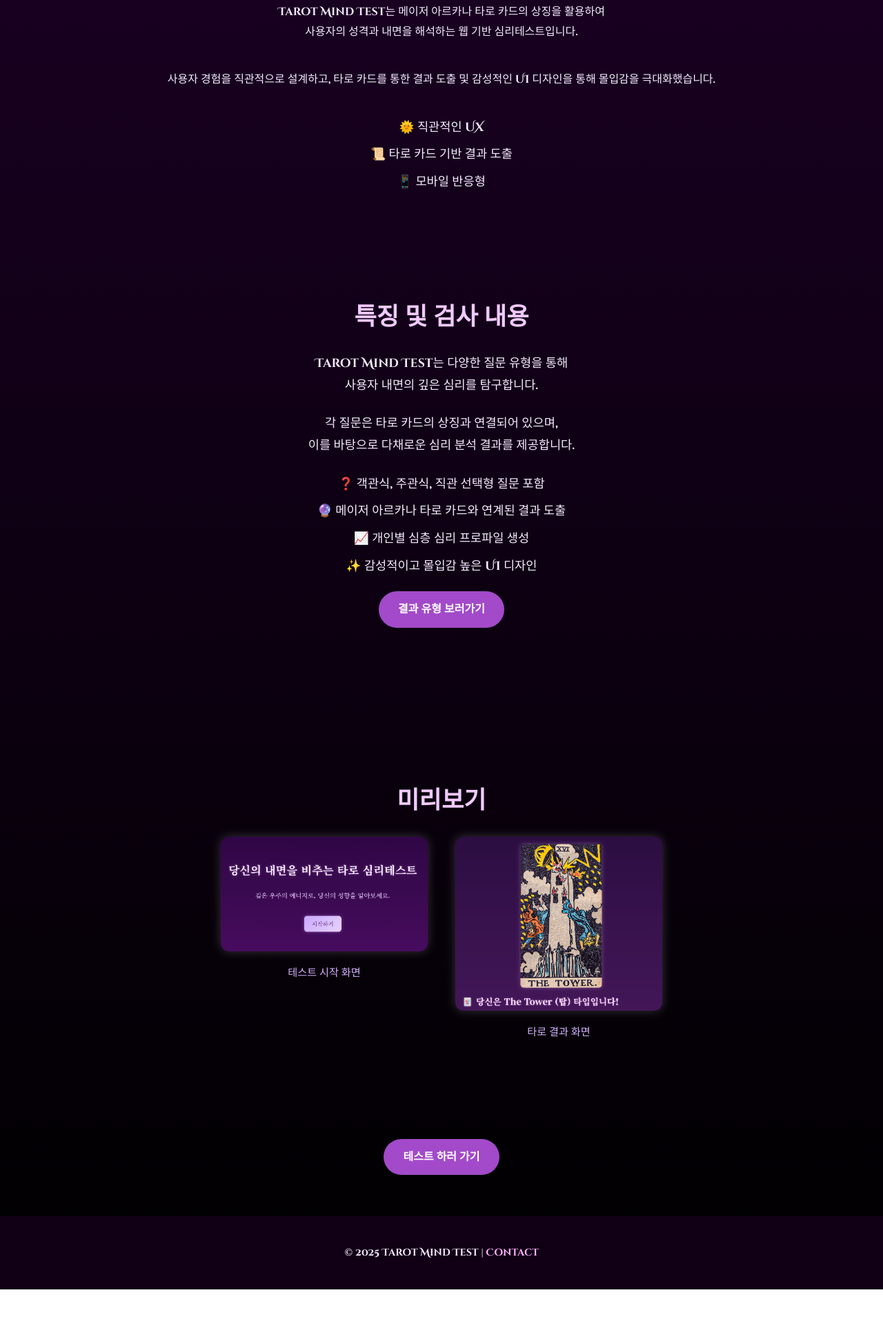
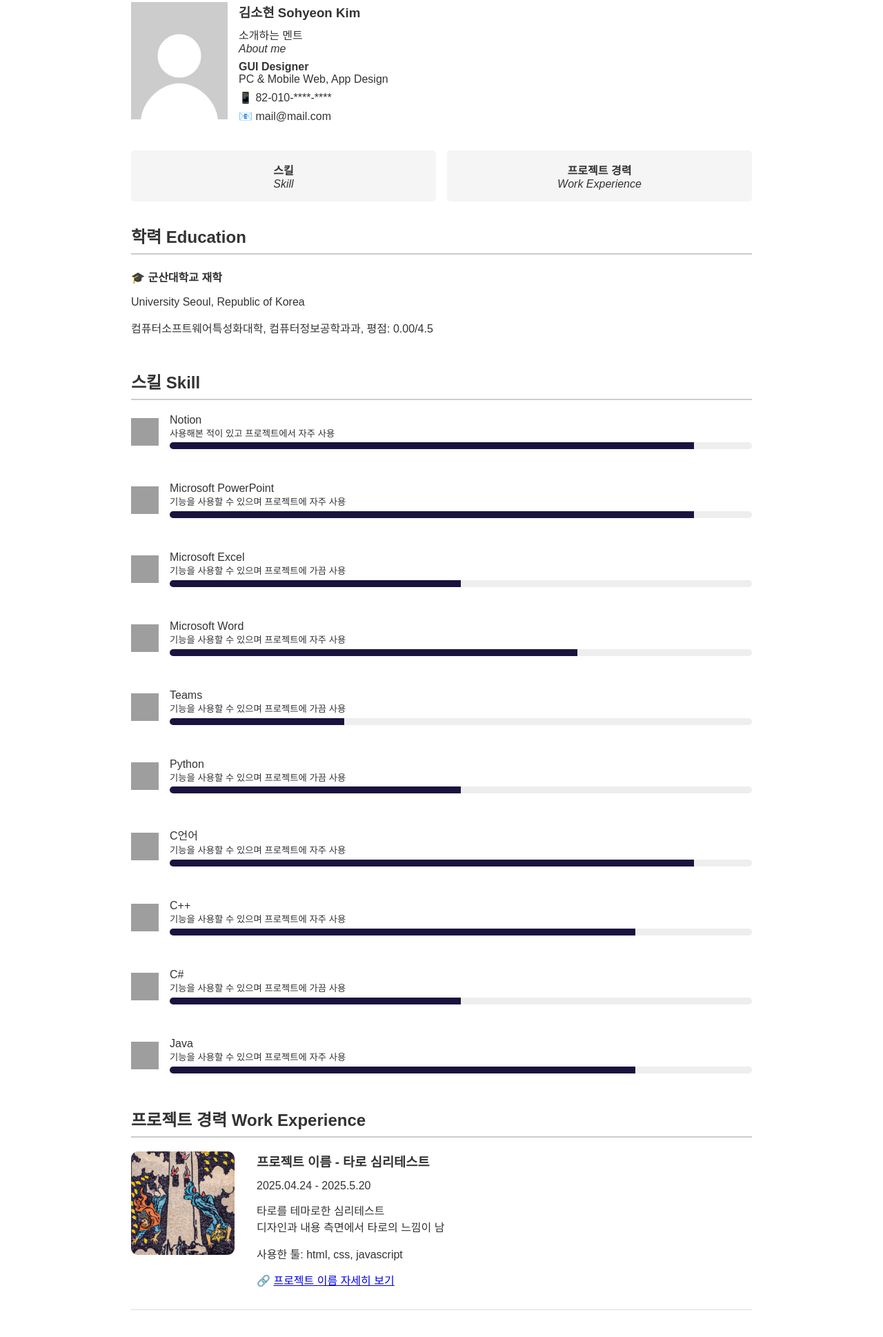
Before and after one commit to sohyeon321/web, a plain HTML site: page index.html in a window 1280 px wide. Shown: the part 160-2098 px from the top of the page at 69% size. Before the commit the page ends 2029 px from the top, so only its background shows below. Drawn offline with Linux system fonts and the light colour scheme; grey boxes are pictures that could not be loaded.

Commit message:
Add files via upload

```diff
--- a/index.html
+++ b/index.html
@@ -3,216 +3,252 @@
 <head>
   <meta charset="UTF-8" />
   <meta name="viewport" content="width=device-width, initial-scale=1.0" />
-  <title>Tarot Mind Test</title>
-  <link rel="stylesheet" href="https://fonts.googleapis.com/css2?family=Cinzel+Decorative:wght@700&display=swap" />
+  <title>이력서 Resume Sample</title>
   <style>
-    /* 기본 설정 */
-
-    * {
+    html {
+      scroll-behavior: smooth;
+    }
+    body {
+      font-family: 'Arial', sans-serif;
       margin: 0;
       padding: 0;
-      box-sizing: border-box;
+      background-color: #fff;
+      color: #333;
     }
-
-    html, body {
-      height: auto;
-      overflow-y: auto;
-      font-family: 'Cinzel Decorative', serif;
-      background: linear-gradient(to bottom, #1a0023, #000);
-      color: #f5eaff;
-      line-height: 1.8;
+    .container {
+      width: 80%;
+      max-width: 900px;
+      margin: 2rem auto;
+      padding: 2rem;
     }
-
-    /* Section 공통 */
-    section {
-      padding: 80px 20px;
-      max-width: 900px;
-      margin: auto;
+    h1, h2 {
+      border-bottom: 2px solid #ccc;
+      padding-bottom: 0.5rem;
+    }
+    .profile {
+      display: flex;
+      gap: 1rem;
+      margin-bottom: 2rem;
+    }
+    .profile img {
+      width: 140px;
+      height: 170px;
+      object-fit: cover;
+      background: #ddd;
+    }
+    .info h3 {
+      margin: 0;
+    }
+    .info p {
+      margin: 0.5rem 0;
+    }
+    .section-boxes {
+      display: flex;
+      gap: 1rem;
+      margin-bottom: 2rem;
+    }
+    .section-boxes a.box {
+      flex: 1;
       text-align: center;
+      padding: 1rem;
+      background-color: #f5f5f5;
+      text-decoration: none;
+      color: inherit;
+      border-radius: 5px;
+      transition: background 0.3s;
     }
-
-    h2 {
-      font-size: 2.2rem;
-      color: #f0caff;
-      margin-bottom: 20px;
+    .section-boxes a.box:hover {
+      background-color: #e0e0e0;
     }
-
-    /* 소개 Section */
-    .about p {
-  margin-bottom: 2.5rem;
-}
-
-
-    .about ul {
-      list-style: none;
-      padding: 0;
+    .education .edu-item {
+      margin-bottom: 1.5rem;
     }
-
-    .about li {
-      margin: 8px 0;
-      font-size: 1.1rem;
+    .skills {
+      margin-top: 3rem;
     }
-
-    /* 스크린샷 Section */
-    .screenshot-container {
+    .skill-item {
       display: flex;
-      flex-wrap: wrap;
-      justify-content: center;
-      gap: 40px;
-      margin-top: 20px;
+      align-items: center;
+      gap: 1rem;
+      margin-bottom: 3rem;
     }
-
-    .screenshot-container img {
-      width: 100%;
-      max-width: 300px;
-      border-radius: 12px;
-      box-shadow: 0 0 15px rgba(255, 255, 255, 0.2);
+    .skill-item img {
+      width: 40px;
+      height: 40px;
     }
-
-    .screenshot-container p {
-      margin-top: 8px;
-      font-size: 0.95rem;
-      color: #d5b2ff;
+    .skill-details {
+      flex: 1;
     }
-
-    /* CTA 버튼 섹션 */
-    .call-to-action {
-      text-align: center;
-      padding: 60px 20px;
+    .bar-bg {
+      background: #eee;
+      height: 10px;
+      border-radius: 5px;
+      overflow: hidden;
+      margin-top: 0.3rem;
     }
-
-    .cta-button {
-      background-color: #a24ac9;
-      color: white;
-      padding: 12px 28px;
-      border-radius: 30px;
-      text-decoration: none;
-      font-weight: bold;
-      font-size: 1rem;
-      transition: background 0.3s ease;
-      display: inline-block;
+    .bar-fill {
+      background: #1a133f;
+      height: 100%;
     }
-
-    .cta-button:hover {
-      background-color: #d56eff;
+    .projects {
+      margin-top: 3rem;
     }
-
-    /* 푸터 */
-    footer {
-      text-align: center;
-      padding: 40px 0;
-      background-color: #110015;
-      font-size: 0.9rem;
+    .project-item {
+      display: flex;
+      gap: 2rem;
+      margin-bottom: 2rem;
+      border-bottom: 1px solid #ddd;
+      padding-bottom: 1rem;
     }
-
-    footer a {
-      color: #ffb4ff;
-      text-decoration: none;
+    .project-item img {
+      width: 150px;
+      height: 150px;
+      background: #eee;
+      object-fit: cover;
+      border-radius: 10px;
     }
-  .features {
-  padding: 60px 20px;
-  max-width: 900px;
-  margin: 0 auto 80px;
-  text-align: center;
-  color: #f5eaff; /* about 섹션과 동일한 텍스트 색상 */
-}
-
-.features h2 {
-  font-size: 2.2rem;
-  color: #f0caff; /* about 섹션 제목 색상과 동일 */
-  margin-bottom: 20px;
-}
-
-.features p {
-  margin-bottom: 1.5rem;
-  font-size: 1.1rem;
-}
-
-.features ul {
-  list-style: none;
-  padding: 0;
-}
-
-.features li {
-  margin: 8px 0;
-  font-size: 1.1rem;
-}
-.features-cta {
-  margin-top: 20px; /* 리스트와 버튼 사이 간격 */
-}
-
-
+    .project-details {
+      flex: 1;
+    }
+    .project-details h3 {
+      margin: 0 0 0.9rem;
+    }
+    .project-details p {
+      margin: 0.9rem 0;
+    }
   </style>
 </head>
 <body>
+  <div class="container">
+    <h1>이력서 Resume Sample</h1>
 
-  <main>
-    <section class="about">
-      <h2>프로젝트 소개</h2>
-      <p>
-        Tarot Mind Test는 메이저 아르카나 타로 카드의 상징을 활용하여<br>사용자의 성격과 내면을 해석하는 웹 기반 심리테스트입니다.
-      </p>
-      <p>
-        사용자 경험을 직관적으로 설계하고, 타로 카드를 통한 결과 도출 및 감성적인 UI 디자인을 통해 몰입감을 극대화했습니다.
-      </p>
-      <ul>
-        <li>🌞 직관적인 UX</li>
-        <li>📜 타로 카드 기반 결과 도출</li>
-        <li>📱 모바일 반응형</li>
-      </ul>
+    <section class="profile">
+      <img src="profile.jpg" alt="Profile Photo" />
+      <div class="info">
+        <h3>김소현 Sohyeon Kim</h3>
+        <p>소개하는 멘트<br><em>About me</em></p>
+        <p><strong>GUI Designer</strong><br>PC & Mobile Web, App Design</p>
+        <p>📱 82-010-****-****</p>
+        <p>📧 mail@mail.com</p>
+      </div>
     </section>
 
+    <div class="section-boxes">
+      <a href="#skills" class="box">
+        <strong>스킬</strong><br><em>Skill</em>
+      </a>
+      <a href="#projects" class="box">
+        <strong>프로젝트 경력</strong><br><em>Work Experience</em>
+      </a>
+    </div>
 
-<section class="features">
-  <h2>특징 및 검사 내용</h2>
-  <p>
-    Tarot Mind Test는 다양한 질문 유형을 통해<br>
-    사용자 내면의 깊은 심리를 탐구합니다.
-  </p>
-  <p>
-    각 질문은 타로 카드의 상징과 연결되어 있으며,<br>
-    이를 바탕으로 다채로운 심리 분석 결과를 제공합니다.
-  </p>
-  <ul>
-    <li>❓ 객관식, 주관식, 직관 선택형 질문 포함</li>
-    <li>🔮 메이저 아르카나 타로 카드와 연계된 결과 도출</li>
-    <li>📈 개인별 심층 심리 프로파일 생성</li>
-    <li>✨ 감성적이고 몰입감 높은 UI 디자인</li>
-  </ul>
+    <section class="education">
+      <h2>학력 Education</h2>
+      <div class="edu-item">
+        <p>🎓 <strong>군산대학교 재학</strong></p>
+        <p>University Seoul, Republic of Korea</p>
+        <p>컴퓨터소프트웨어특성화대학, 컴퓨터정보공학과과, 평점: 0.00/4.5</p>
+      </div>
+    </section>
 
-  <!-- 버튼을 features 안으로 넣음 -->
-  <div class="features-cta">
-    <a href="res.html" class="cta-button">결과 유형 보러가기</a>
-  </div>
-</section>
+    <section class="skills" id="skills">
+      <h2>스킬 Skill</h2>
 
+      <div class="skill-item">
+        <img src="https://cdn-icons-png.flaticon.com/512/906/906324.png" alt="Notion">
+        <div class="skill-details">
+          <div>Notion<br><small>사용해본 적이 있고 프로젝트에서 자주 사용</small></div>
+          <div class="bar-bg"><div class="bar-fill" style="width: 90%;"></div></div>
+        </div>
+      </div>
 
+      <div class="skill-item">
+        <img src="https://cdn-icons-png.flaticon.com/512/732/732228.png" alt="PowerPoint">
+        <div class="skill-details">
+          <div>Microsoft PowerPoint<br><small>기능을 사용할 수 있으며 프로젝트에 자주 사용</small></div>
+          <div class="bar-bg"><div class="bar-fill" style="width: 90%;"></div></div>
+        </div>
+      </div>
 
-    <section class="screenshots">
-      <h2>미리보기</h2>
-      <div class="screenshot-container">
-        <div>
-          <img src="시작페이지.png" alt="테스트 시작 화면" />
-          <p>테스트 시작 화면</p>
+      <div class="skill-item">
+        <img src="https://cdn-icons-png.flaticon.com/512/732/732220.png" alt="Excel">
+        <div class="skill-details">
+          <div>Microsoft Excel<br><small>기능을 사용할 수 있으며 프로젝트에 가끔 사용</small></div>
+          <div class="bar-bg"><div class="bar-fill" style="width: 50%;"></div></div>
         </div>
-        <div>
-          <img src="결과페이지.png" alt="타로 결과 화면" />
-          <p>타로 결과 화면</p>
+      </div>
+
+      <div class="skill-item">
+        <img src="https://cdn-icons-png.flaticon.com/512/732/732234.png" alt="Word">
+        <div class="skill-details">
+          <div>Microsoft Word<br><small>기능을 사용할 수 있으며 프로젝트에 자주 사용</small></div>
+          <div class="bar-bg"><div class="bar-fill" style="width: 70%;"></div></div>
+        </div>
+      </div>
+
+      <div class="skill-item">
+        <img src="https://cdn-icons-png.flaticon.com/512/5968/5968752.png" alt="Teams">
+        <div class="skill-details">
+          <div>Teams<br><small>기능을 사용할 수 있으며 프로젝트에 가끔 사용</small></div>
+          <div class="bar-bg"><div class="bar-fill" style="width: 30%;"></div></div>
+        </div>
+      </div>
+
+      <div class="skill-item">
+        <img src="https://cdn-icons-png.flaticon.com/512/5968/5968350.png" alt="Python">
+        <div class="skill-details">
+          <div>Python<br><small>기능을 사용할 수 있으며 프로젝트에 가끔 사용</small></div>
+          <div class="bar-bg"><div class="bar-fill" style="width: 50%;"></div></div>
+        </div>
+      </div>
+
+      <div class="skill-item">
+        <img src="https://cdn-icons-png.flaticon.com/512/6132/6132222.png" alt="C">
+        <div class="skill-details">
+          <div>C언어<br><small>기능을 사용할 수 있으며 프로젝트에 자주 사용</small></div>
+          <div class="bar-bg"><div class="bar-fill" style="width: 90%;"></div></div>
+        </div>
+      </div>
+
+      <div class="skill-item">
+        <img src="https://cdn-icons-png.flaticon.com/512/6132/6132221.png" alt="C++">
+        <div class="skill-details">
+          <div>C++<br><small>기능을 사용할 수 있으며 프로젝트에 자주 사용</small></div>
+          <div class="bar-bg"><div class="bar-fill" style="width: 80%;"></div></div>
+        </div>
+      </div>
+
+      <div class="skill-item">
+        <img src="https://cdn-icons-png.flaticon.com/512/6132/6132220.png" alt="C#">
+        <div class="skill-details">
+          <div>C#<br><small>기능을 사용할 수 있으며 프로젝트에 가끔 사용</small></div>
+          <div class="bar-bg"><div class="bar-fill" style="width: 50%;"></div></div>
+        </div>
+      </div>
+
+      <div class="skill-item">
+        <img src="https://cdn-icons-png.flaticon.com/512/226/226777.png" alt="Java">
+        <div class="skill-details">
+          <div>Java<br><small>기능을 사용할 수 있으며 프로젝트에 자주 사용</small></div>
+          <div class="bar-bg"><div class="bar-fill" style="width: 80%;"></div></div>
         </div>
       </div>
     </section>
 
+    <section class="projects" id="projects">
+      <h2>프로젝트 경력 Work Experience</h2>
 
-    <!-- ✅ 하단으로 옮긴 CTA 버튼 -->
-    <section class="call-to-action">
-      <a href="start.html" class="cta-button">테스트 하러 가기</a>
+      <div class="project-item">
+        <img src="The Tower.jpg" alt="타로 카드">
+        <div class="project-details">
+          <h3>프로젝트 이름 - 타로 심리테스트</h3>
+          <p>2025.04.24 - 2025.5.20</p>
+          <p>타로를 테마로한 심리테스트<br>디자인과 내용 측면에서 타로의 느낌이 남</p>
+          <p>사용한 툴: html, css, javascript</p>
+          <p>🔗 <a href="resume.html">프로젝트 이름 자세히 보기</a></p>
+        </div>
+      </div>
     </section>
-  </main>
-
-  <footer>
-    <p>© 2025 Tarot Mind Test | <a href="mailto:your@email.com">Contact</a></p>
-  </footer>
-
-
+  </div>
 </body>
 </html>
```
Also changed, not shown: resume.html (added, +174 -0 lines), profile.jpg (added).
